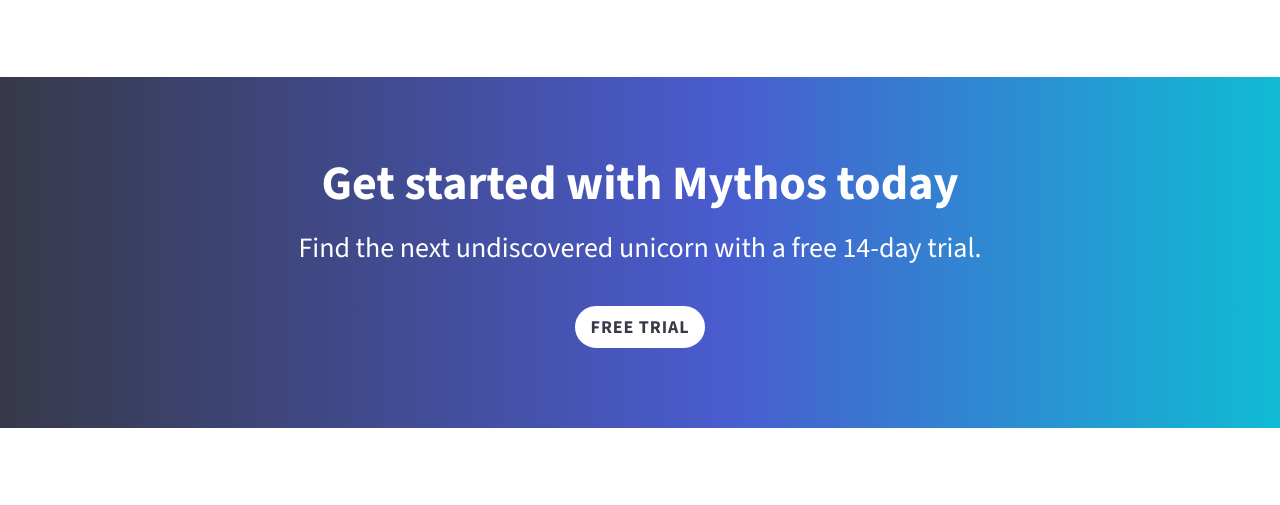
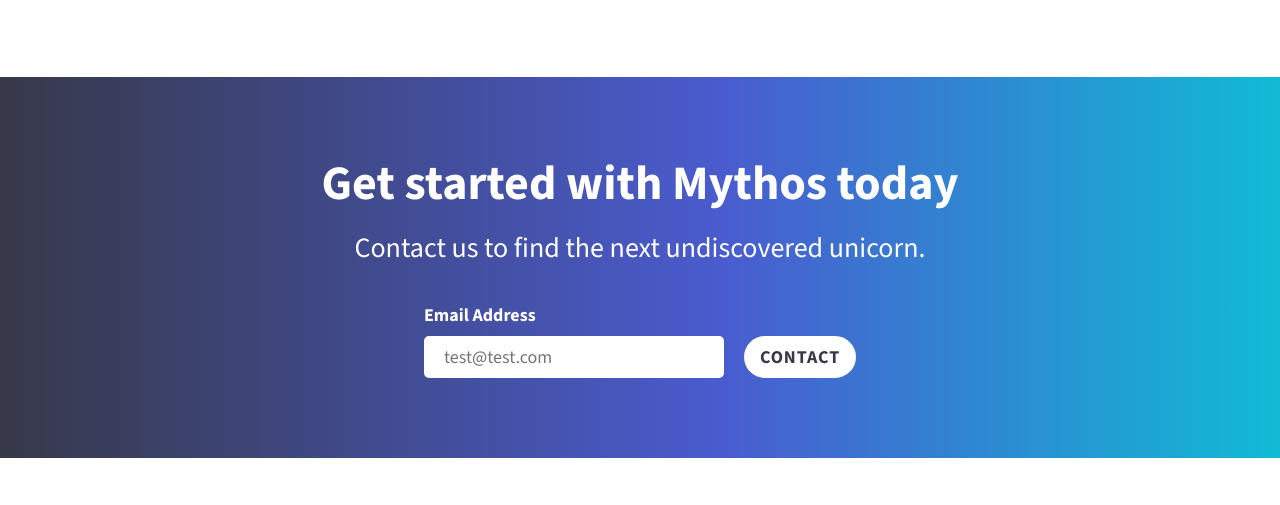
Before and after one commit to thresholdtech/premium-responsive-design-for-beginners, a plain HTML site: page index.html in a window 1280 px wide. Shown: the part 3503-4008 px from the top of the page. Drawn offline with nearby package versions, Linux system fonts and the light colour scheme.

Commit message:
fullwidth-CTA add form

```diff
--- a/app/scss/components/_fullwidth-CTA.scss
+++ b/app/scss/components/_fullwidth-CTA.scss
@@ -9,18 +9,45 @@
         background: var(--cta-dekstop);
     }
 
-    &__wrapper{
-        text-align: center;
+    &__form{
+        display: grid;
+        grid-template-areas:
+        'label'
+        'text'
+        'button';
+        max-width: u.rem(350);
+        margin-inline: auto;
+
+        @include u.breakpoint(medium) {
+            grid-template-areas:
+            'label label'
+            'text button';
+            justify-content: center;
+
+        }
     }
 
-    &__title{
+    &__label{
+        grid-area: label;
+        justify-self: start;
+        margin-block-end: 12px;
+    }
+    &__text{
+        grid-area: text;
 
-    }
-    &__description{
+        @include u.breakpoint-down(small){
+            margin-block-end: 20px;
+        }
 
+        @include u.breakpoint(medium){
+            margin-inline-end: 20px;
+            width: u.rem(300);
+        }
     }
     &__button{
-
+        grid-area: button;
+        justify-self: center;
     }
 
+
 }
--- a/app/scss/globals/_boilerplate.scss
+++ b/app/scss/globals/_boilerplate.scss
@@ -18,8 +18,13 @@ body{
     background-color: var(--background-color);
     color: var(--text-dark);
     margin-block-end: 50vh; //temporary, remove after the website is complete
+}
 
+input,
+button {
+    font-family: u.$font;
 }
+
 img{
     display: block;
     height: auto;
--- /dev/null
+++ b/app/scss/globals/_form.scss
@@ -0,0 +1,22 @@
+@use '../util' as u;
+
+
+.form {
+
+&__label,
+&__text {
+    font-size: u.rem(18);
+    line-height: 1;
+}
+
+&__label {
+    font-weight: 700;
+}
+
+&__text {
+    padding: u.rem(8) u.rem(20);
+    border: none;
+    border-radius: 5px;
+}
+
+}
--- a/app/scss/globals/_index.scss
+++ b/app/scss/globals/_index.scss
@@ -2,3 +2,4 @@
 @forward "typography";
 @forward "colors";
 @forward "button";
+@forward "form";
--- a/index.html
+++ b/index.html
@@ -208,8 +208,19 @@
             <section class="fullwidth-CTA">
                 <div class="wrapper fullwidth-CTA__wrapper">
                 <h2 class="fullwidth-CTA__title">Get started with Mythos today</h2>
-                <p class="fullwidth-CTA__description large">Find the next undiscovered unicorn with a free 14-day trial.</p>
-                <a href="" class="fullwidth-CTA__button button primary white">Free Trial</a>
+                <p class="fullwidth-CTA__description large">Contact us to find the next undiscovered unicorn.</p>
+                <form class="form fullwidth-CTA__form">
+                <label for="txtEmail" class="form__label fullwidth-CTA__label">Email Address</label>
+                    <input type="email"
+                    name="email"
+                    id="txtEmail"
+                    class="form__text fullwidth-CTA__text"
+                    placeholder="test@test.com">
+                    <button type="submit"
+                    class="fullwidth-CTA__button button primary white">Contact</button>
+
+                </form>
+
                 </div>
             </section>
         </article>
```
Also changed, not shown: dist/style.css, 1 other file.
